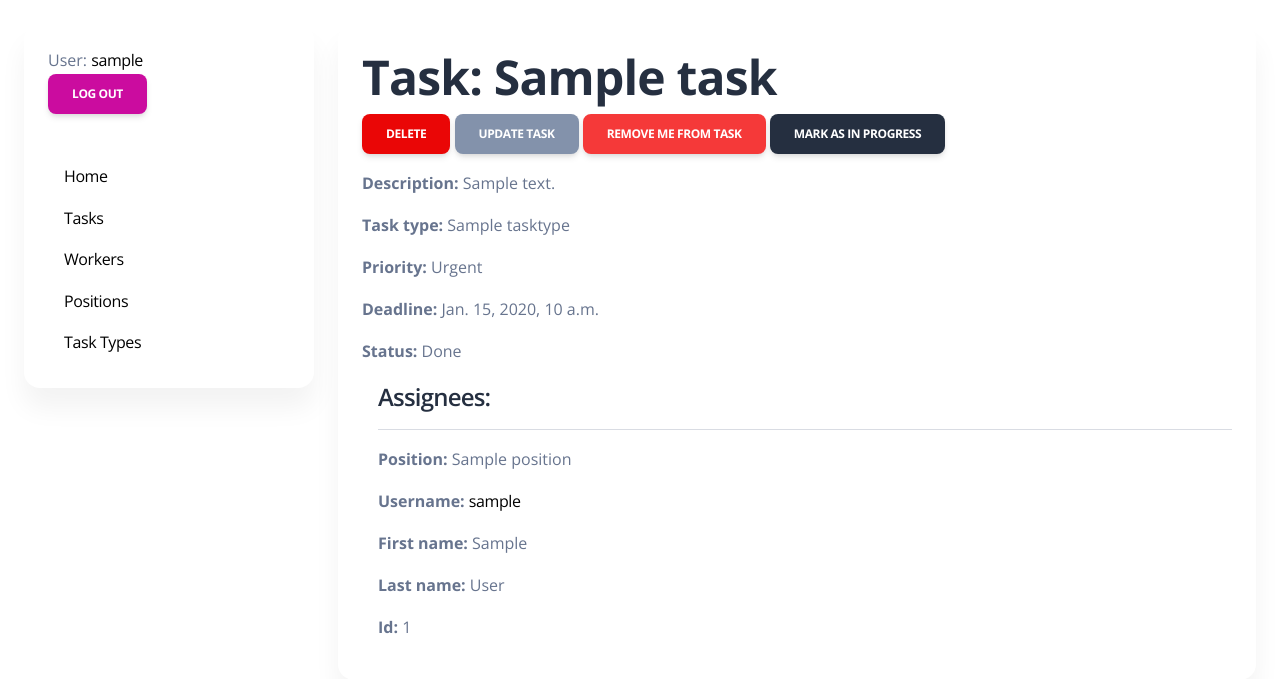
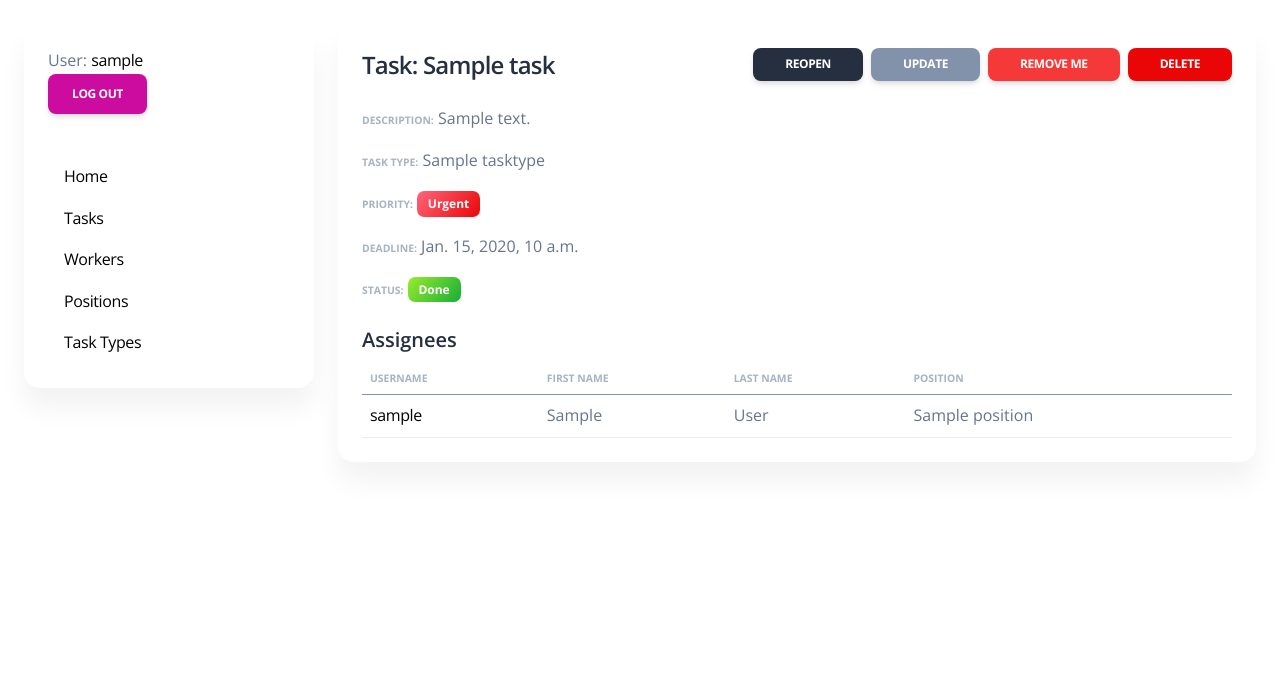
Before and after one commit to AndriiOne/crew-tasks, a Django app: page /tasks/1/ in a window 1280 px wide. Shown: the top 679 px of the page. Run offline with Django 5.2, Linux system fonts and the light colour scheme; a user stored in the database is signed in; tables that the repository leaves empty hold one stand-in row (values such as "Sample post"); some libraries are stand-ins or nearby versions.

Commit message:
Style task detail page

```diff
--- a/templates/tasks/task_detail.html
+++ b/templates/tasks/task_detail.html
@@ -1,68 +1,94 @@
 {% extends "base.html" %}
 
 {% block content %}
-  <h1>Task: {{ task.name }}</h1>
-  <a href="{% url 'tasks:task-delete' pk=task.id %}" class="btn btn-danger link-to-page">
-    Delete
+  <div class="d-flex justify-content-between align-items-center mb-4">
+    <h4 class="mb-0">Task: {{ task.name }}</h4>
+
+    <div class="d-flex gap-2 align-items-center">
+      {% if task.is_completed %}
+        <a href="{% url 'tasks:toggle-status-task' pk=task.id %}" class="btn btn-dark btn-sm mb-0">
+          Reopen
         </a>
+      {% else %}
+        <a href="{% url 'tasks:toggle-status-task' pk=task.id %}" class="btn btn-info btn-sm mb-0">
+          Complete
+        </a>
+      {% endif %}
 
-  <a href="{% url 'tasks:task-update' pk=task.id %}" class="btn btn-secondary link-to-page">
-    Update task
+      <a href="{% url 'tasks:task-update' pk=task.id %}" class="btn btn-secondary btn-sm mb-0">
+        Update
       </a>
 
       {% if request.user in task.assignees.all %}
-    <a href="{% url 'tasks:toggle-task-assign' pk=task.id %}" class="btn btn-warning link-to-page">
-      Remove me from task
+        <a href="{% url 'tasks:toggle-task-assign' pk=task.id %}" class="btn btn-warning btn-sm mb-0">
+          Remove me
         </a>
       {% else %}
-    <a href="{% url 'tasks:toggle-task-assign' pk=task.id %}" class="btn btn-success link-to-page">
-      Assign me to task
+        <a href="{% url 'tasks:toggle-task-assign' pk=task.id %}" class="btn btn-success btn-sm mb-0">
+          Assign me
         </a>
       {% endif %}
 
-  {% if task.is_completed %}
-    <a href="{% url 'tasks:toggle-status-task' pk=task.id %}" class="btn btn-dark link-to-page">
-      Mark as in progress
+      <a href="{% url 'tasks:task-delete' pk=task.id %}" class="btn btn-danger btn-sm mb-0">
+        Delete
       </a>
-  {% else %}
-    <a href="{% url 'tasks:toggle-status-task' pk=task.id %}" class="btn btn-info link-to-page">
-      Mark as done
-    </a>
-  {% endif %}
+    </div>
+  </div>
 
-  <p><strong>Description:</strong> {{ task.description }}</p>
-  <p><strong>Task type:</strong> {{ task.task_type }}</p>
-  <p><strong>Priority:</strong> {{ task.get_priority_display }}</p>
-  <p><strong>Deadline:</strong> {{ task.deadline }}</p>
+  <p><strong class="text-uppercase text-secondary text-xxs font-weight-bolder opacity-7">Description:</strong> {{ task.description }}</p>
+
+  <p><strong class="text-uppercase text-secondary text-xxs font-weight-bolder opacity-7">Task type:</strong> {{ task.task_type }}</p>
+
   <p>
-    <strong>
-      Status:
-    </strong>
-    {% if task.is_completed %}
-      Done
-    {% else %}
-      In progress
+    <strong class="text-uppercase text-secondary text-xxs font-weight-bolder opacity-7">Priority:</strong>
+    {% if task.priority == "urgent" %}
+      <span class="badge bg-gradient-danger">{{ task.get_priority_display }}</span>
+    {% elif task.priority == "high" %}
+      <span class="badge bg-gradient-info">{{ task.get_priority_display }}</span>
+    {% elif task.priority == "low" %}
+      <span class="badge bg-gradient-secondary">{{ task.get_priority_display }}</span>
     {% endif %}
   </p>
 
-  <div class="ms-3">
-    <h4>Assignees:</h4>
+  <p><strong class="text-uppercase text-secondary text-xxs font-weight-bolder opacity-7">Deadline:</strong> {{ task.deadline }}</p>
 
+  <p>
+    <strong class="text-uppercase text-secondary text-xxs font-weight-bolder opacity-7">Status:</strong>
+    {% if task.is_completed %}
+      <span class="badge bg-gradient-success">Done</span>
+    {% else %}
+      <span class="badge bg-gradient-secondary">In progress</span>
+    {% endif %}
+  </p>
+
+  <h5 class="mt-4">Assignees</h5>
+
+  <table class="table align-items-center mb-0">
+    <thead>
+      <tr>
+        <th class="text-uppercase text-secondary text-xxs font-weight-bolder opacity-7">Username</th>
+        <th class="text-uppercase text-secondary text-xxs font-weight-bolder opacity-7">First name</th>
+        <th class="text-uppercase text-secondary text-xxs font-weight-bolder opacity-7">Last name</th>
+        <th class="text-uppercase text-secondary text-xxs font-weight-bolder opacity-7">Position</th>
+      </tr>
+    </thead>
+    <tbody>
       {% for worker in task.assignees.all %}
-        <hr>
-        <p><strong>Position:</strong> {{ worker.position }}</p>
-        <p>
-          <strong>
-            Username:
-          </strong>
+        <tr>
+          <td>
             <a href="{% url 'tasks:worker-detail' pk=worker.id %}">{{ worker.username }}</a>
-        </p>
-        <p><strong>First name:</strong> {{ worker.first_name }}</p>
-        <p><strong>Last name:</strong> {{ worker.last_name }}</p>
-        <p class="text-muted"><strong>Id:</strong> {{ worker.id }}</p>
-
+          </td>
+          <td>{{ worker.first_name }}</td>
+          <td>{{ worker.last_name }}</td>
+          <td>{{ worker.position|default:"—" }}</td>
+        </tr>
       {% empty %}
-      <p>No workers!</p>
+        <tr>
+          <td colspan="4">
+            <p class="mb-0">No workers assigned.</p>
+          </td>
+        </tr>
       {% endfor %}
-  </div>
+    </tbody>
+  </table>
 {% endblock %}
```
Lines whose indentation alone changed are shown as unchanged.
